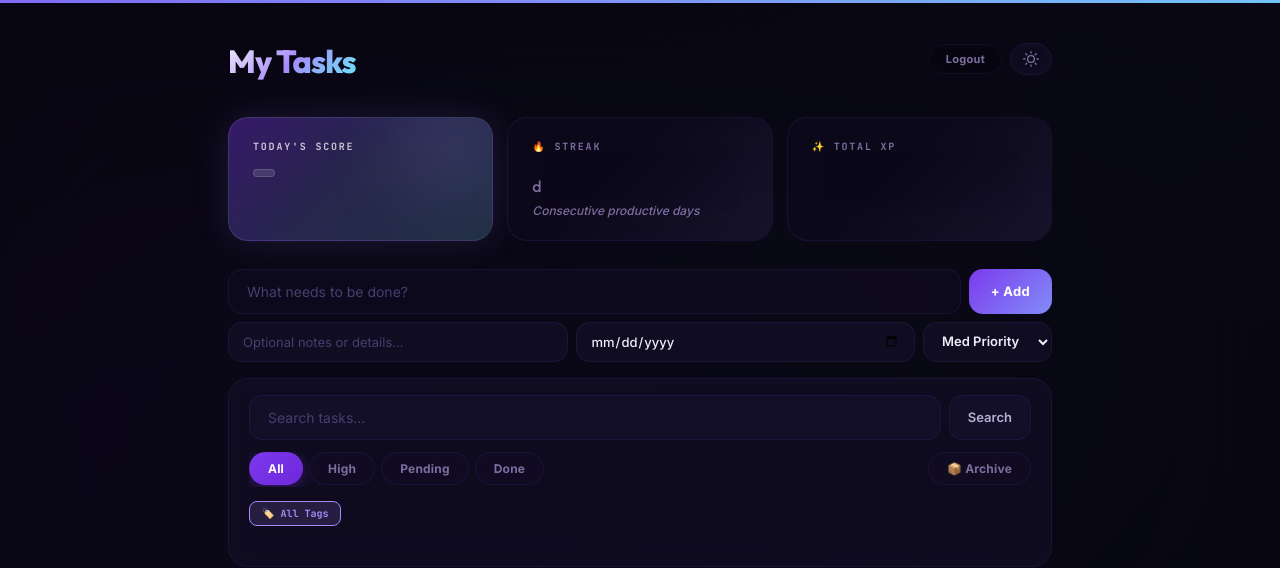
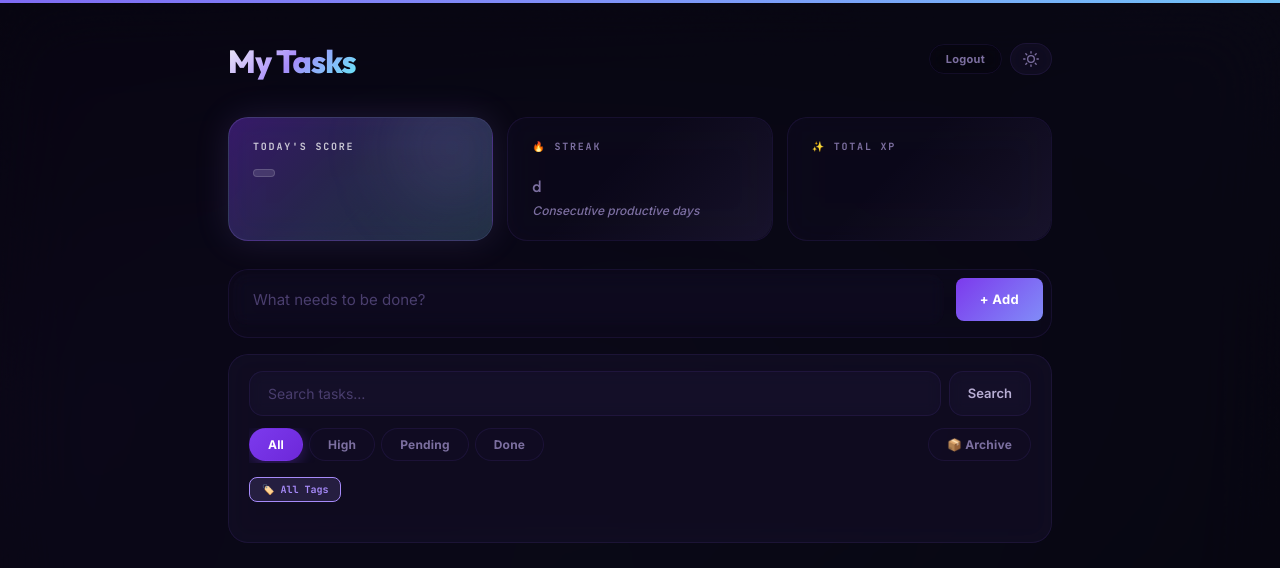
Before and after one commit to manyatagupta/productivity_tracker, a Django app: template tracker/templates/tracker/index.html in a window 1280 px wide. Shown: the top 568 px of the page. Run offline with Django 5.2, Linux system fonts and the light colour scheme; the template is opened without the code that fills it: values that come from a table or form of the project are taken from there, others are empty; data comes from the database, SQL or seed files in the repository; parts of the project's set-up code (start-up, migrations or seed data) failed here and were passed over.

Commit message:
UI Enhancement: Add CSS styling for the expandable Add Task form

```diff
--- a/tracker/templates/tracker/index.html
+++ b/tracker/templates/tracker/index.html
@@ -1102,6 +1102,46 @@
         ::-webkit-scrollbar-track { background: transparent; }
         ::-webkit-scrollbar-thumb { background: var(--accent-glow); border-radius: 100px; }
         ::-webkit-scrollbar-thumb:hover { background: rgba(167,139,250,0.3); }
+
+        /* ═══ Expandable Form ═══ */
+        .expandable-form {
+            background: var(--surface-glass);
+            border: 1px solid var(--border);
+            border-radius: var(--radius-lg);
+            padding: 4px;
+            backdrop-filter: blur(12px);
+            transition: all 0.4s var(--ease-spring);
+        }
+        .expandable-form:focus-within {
+            border-color: var(--accent);
+            box-shadow: var(--shadow-glow), 0 0 0 3px var(--accent-glow);
+            background: var(--surface2);
+        }
+        .expandable-form .main-input input[type="text"] {
+            border: none;
+            background: transparent !important;
+            box-shadow: none !important;
+            padding: 16px 20px;
+            font-size: 15px;
+            outline: none;
+        }
+        .expandable-form .form-options {
+            max-height: 0;
+            opacity: 0;
+            overflow: hidden;
+            transition: all 0.5s var(--ease-spring);
+        }
+        .expandable-form:focus-within .form-options {
+            max-height: 120px;
+            opacity: 1;
+            padding: 4px 12px 12px;
+        }
+        .expandable-form .btn-primary {
+            border-radius: var(--radius-sm);
+            padding: 12px 24px;
+            margin: 4px;
+        }
+
     </style>
 </head>
 <body class="{% if light_mode %}light-mode{% endif %}">
```
